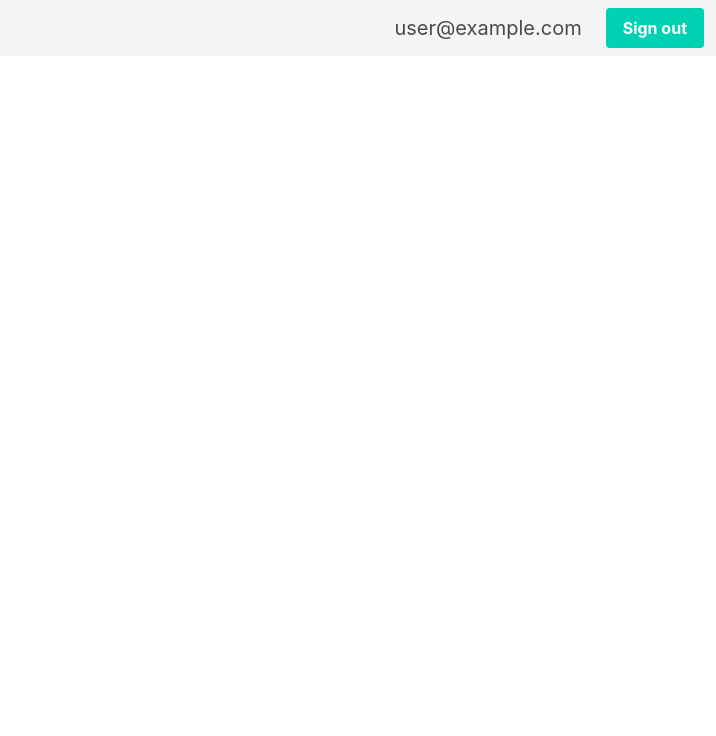
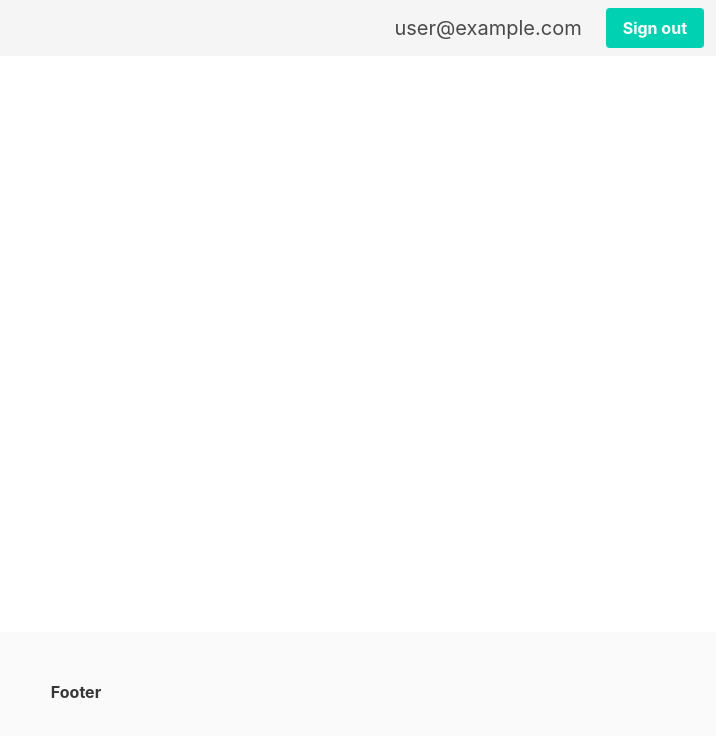
Before and after one commit to hegedus-adam/kanban-board, a React (Create React App) app in the folder frontend/: page / in a window 1280 px wide. Shown: the top 736 px of the page, without its empty margins (564-1280 px from the left). Built offline with nearby package versions, Linux system fonts and the light colour scheme; no server answers; sample sign-in values are in the browser's storage.

Commit message:
added footer

```diff
--- a/frontend/src/App.jsx
+++ b/frontend/src/App.jsx
@@ -1,13 +1,12 @@
-import { AuthProvider } from "./contexts/AuthContext"
-import { BrowserRouter as Router, Switch, Route } from "react-router-dom"
-import Dashboard from "./components/Dashboard"
-import Login from "./components/Login"
-import PrivateRoute from "./util/PrivateRoute"
-
+import { AuthProvider } from './contexts/AuthContext';
+import { BrowserRouter as Router, Switch, Route } from 'react-router-dom';
+import Dashboard from './components/Dashboard';
+import Login from './components/Login';
+import PrivateRoute from './util/PrivateRoute';
 
 function App() {
   return (
-      <div>
+    <div className="main-container">
       <Router>
         <AuthProvider>
           <Switch>
@@ -16,10 +15,8 @@ function App() {
           </Switch>
         </AuthProvider>
       </Router>
-
     </div>
-
-  )
+  );
 }
 
-export default App
+export default App;
--- /dev/null
+++ b/frontend/src/assets/dashboard.css
@@ -0,0 +1,4 @@
+.main-container {
+  position: relative;
+  height: 100vh;
+}
--- /dev/null
+++ b/frontend/src/assets/footer.css
@@ -0,0 +1,5 @@
+.footer {
+  position: absolute;
+  bottom: 0;
+  width: 100%;
+}
--- a/frontend/src/components/Dashboard.jsx
+++ b/frontend/src/components/Dashboard.jsx
@@ -1,7 +1,9 @@
 import { useAuth } from '../contexts/AuthContext';
 import { useHistory } from 'react-router-dom';
+import '../assets/dashboard.css';
 
 import Navbar from './Navbar';
+import Footer from './Footer';
 
 export default function Dashboard() {
   const { currentUser, logout } = useAuth();
@@ -16,9 +18,9 @@ export default function Dashboard() {
 
   return (
     <>
-      <div>
+      <div className="main-container">
         <Navbar user={currentUser.email} logout={handleLogout} />
-
+        <Footer />
       </div>
     </>
   );
--- /dev/null
+++ b/frontend/src/components/Footer.jsx
@@ -0,0 +1,16 @@
+import React from 'react';
+import '../assets/footer.css';
+
+const Footer = () => {
+  return (
+    <footer class="footer">
+      <div class="content has-text-centered">
+        <p>
+          <strong>Footer</strong>
+        </p>
+      </div>
+    </footer>
+  );
+};
+
+export default Footer;
```
Also changed, not shown: frontend/src/assets/login.css (+6 -6 lines). Lines whose indentation alone changed are shown as unchanged.
